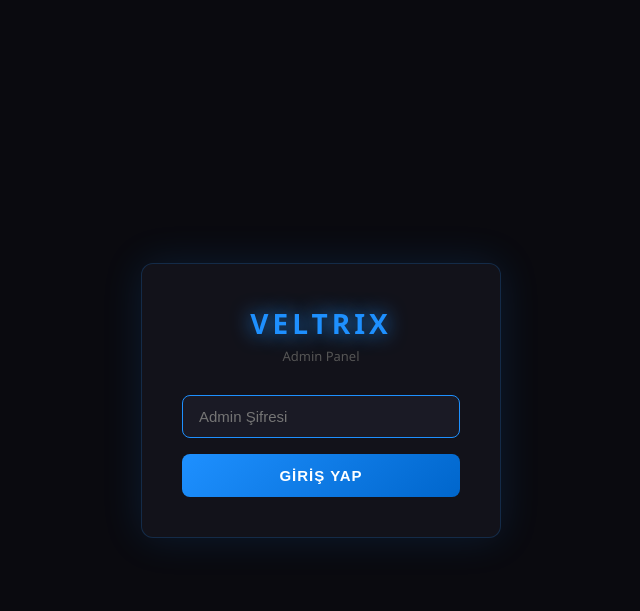
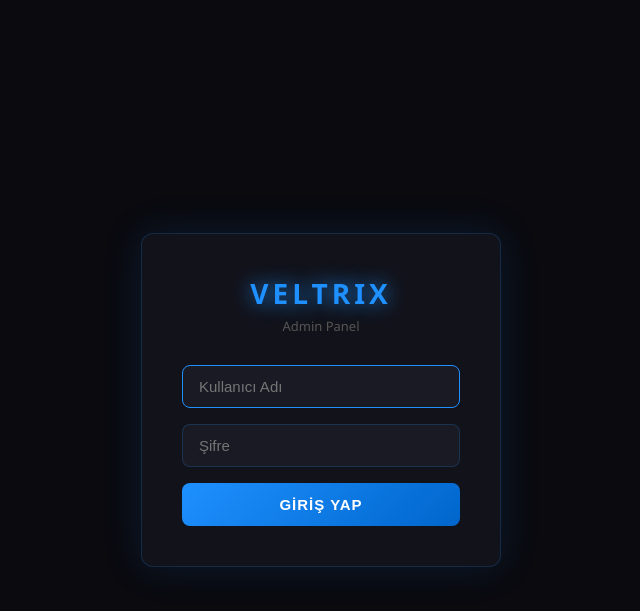
Before and after one commit to ardaaktekin14-max/veltrix-keyauth, a Flask app: page /login in a window 1280 px wide. Shown: the top 611 px of the page, without its empty margins (319-959 px from the left). Run offline with Flask 3, Linux system fonts and the light colour scheme.

Commit message:
Update login.html

```diff
--- a/templates/login.html
+++ b/templates/login.html
@@ -81,8 +81,9 @@
         {% if error %}
         <div class="error">⚠ {{ error }}</div>
         {% endif %}
-        <form method="POST">
-            <input type="password" name="password" placeholder="Admin Şifresi" autofocus required>
+       <form method="POST">
+            <input type="text" name="username" placeholder="Kullanıcı Adı" autofocus required>
+            <input type="password" name="password" placeholder="Şifre" required>
             <button type="submit">GİRİŞ YAP</button>
         </form>
     </div>
```
